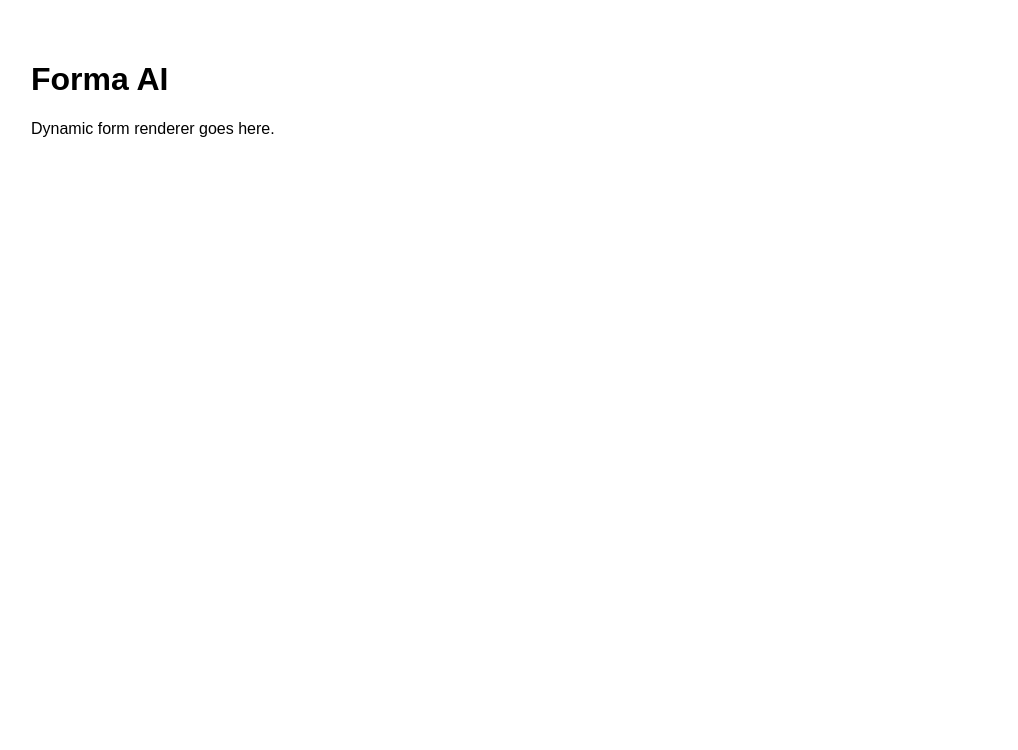
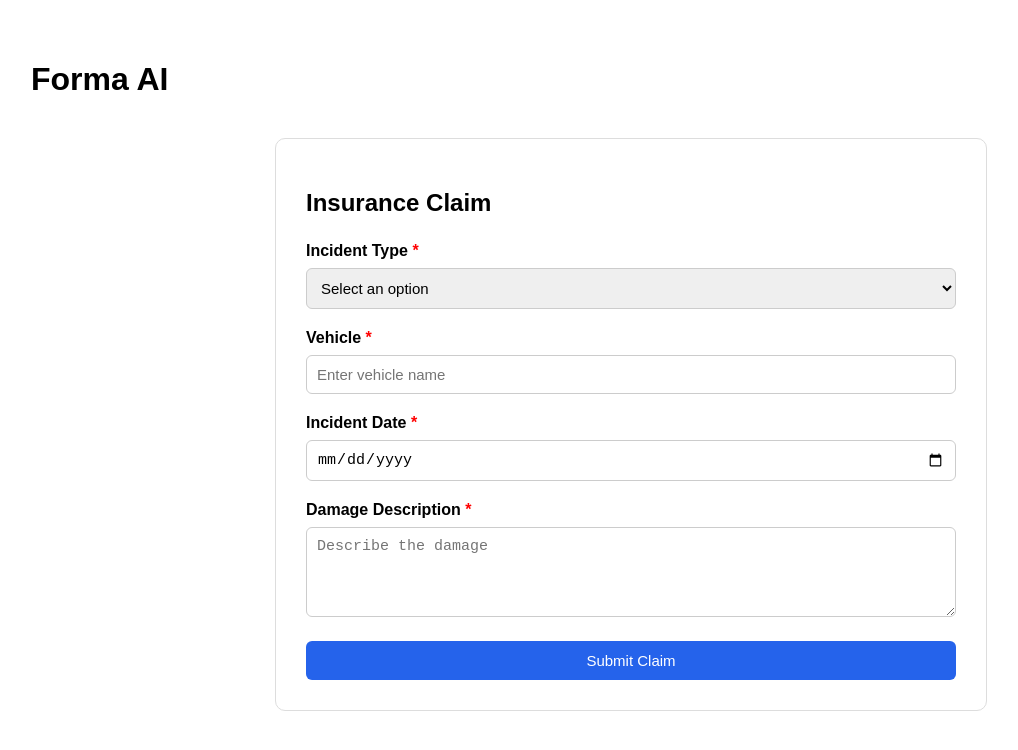
Before and after one commit to Darkstar080/forma-ai, a React (Vite) app in the folder apps/client/: page / in a window 1280 px wide. Shown: the top 750 px of the page, without its empty margins (9-1027 px from the left). Built offline with nearby package versions, Linux system fonts and the light colour scheme.

Commit message:
feat: add dynamic form renderer

```diff
--- a/apps/client/src/App.jsx
+++ b/apps/client/src/App.jsx
@@ -1,12 +1,14 @@
 // TODO Week 1: DynamicFormRenderer component - fetches JSON schema, renders fields
 // TODO Week 2: MagicInput component - free-text box + loading state for AI extraction
 // TODO Week 3: wire extraction output into React Hook Form fields
+
+import DynamicFormRenderer from "./components/DynamicFormRenderer/DynamicFormRenderer";
 
 function App() {
   return (
     <div style={{ padding: "2rem", fontFamily: "sans-serif" }}>
       <h1>Forma AI</h1>
-      <p>Dynamic form renderer goes here.</p>
+      <DynamicFormRenderer />
     </div>
   );
 }
--- /dev/null
+++ b/apps/client/src/components/DynamicFormRenderer/DynamicFormRenderer.css
@@ -0,0 +1,52 @@
+.dynamic-form {
+  max-width: 650px;
+  margin: 40px auto;
+  padding: 30px;
+  border: 1px solid #ddd;
+  border-radius: 10px;
+  background: #fff;
+}
+
+.dynamic-form h2 {
+  margin-bottom: 25px;
+}
+
+.form-field {
+  margin-bottom: 20px;
+}
+
+.form-field label {
+  display: block;
+  margin-bottom: 8px;
+  font-weight: 600;
+}
+
+.form-field label span {
+  color: red;
+}
+
+.form-field input,
+.form-field select,
+.form-field textarea {
+  width: 100%;
+  padding: 10px;
+  box-sizing: border-box;
+  border: 1px solid #ccc;
+  border-radius: 6px;
+  font-size: 15px;
+}
+
+.form-field textarea {
+  resize: vertical;
+}
+
+.dynamic-form button {
+  width: 100%;
+  padding: 11px;
+  border: none;
+  border-radius: 6px;
+  background: #2563eb;
+  color: white;
+  cursor: pointer;
+  font-size: 15px;
+}
--- /dev/null
+++ b/apps/client/src/components/DynamicFormRenderer/DynamicFormRenderer.jsx
@@ -0,0 +1,113 @@
+import "./DynamicFormRenderer.css";
+
+const formSchema = {
+  title: "Insurance Claim",
+  fields: [
+    {
+      name: "incidentType",
+      label: "Incident Type",
+      type: "select",
+      required: true,
+      options: [
+        "Accident",
+        "Animal Collision",
+        "Theft",
+        "Weather Damage",
+      ],
+    },
+    {
+      name: "vehicle",
+      label: "Vehicle",
+      type: "text",
+      required: true,
+      placeholder: "Enter vehicle name",
+    },
+    {
+      name: "incidentDate",
+      label: "Incident Date",
+      type: "date",
+      required: true,
+    },
+    {
+      name: "description",
+      label: "Damage Description",
+      type: "textarea",
+      required: true,
+      placeholder: "Describe the damage",
+    },
+  ],
+};
+
+function DynamicFormRenderer() {
+  const renderField = (field) => {
+    switch (field.type) {
+      case "text":
+        return (
+          <input
+            type="text"
+            name={field.name}
+            placeholder={field.placeholder}
+            required={field.required}
+          />
+        );
+
+      case "date":
+        return (
+          <input
+            type="date"
+            name={field.name}
+            required={field.required}
+          />
+        );
+
+      case "textarea":
+        return (
+          <textarea
+            name={field.name}
+            placeholder={field.placeholder}
+            required={field.required}
+            rows={4}
+          />
+        );
+
+      case "select":
+        return (
+          <select name={field.name} required={field.required}>
+            <option value="">Select an option</option>
+
+            {field.options?.map((option) => (
+              <option key={option} value={option}>
+                {option}
+              </option>
+            ))}
+          </select>
+        );
+
+      default:
+        return null;
+    }
+  };
+
+  return (
+    <div className="dynamic-form">
+      <h2>{formSchema.title}</h2>
+
+      <form>
+        {formSchema.fields.map((field) => (
+          <div className="form-field" key={field.name}>
+            <label htmlFor={field.name}>
+              {field.label}
+              {field.required && <span> *</span>}
+            </label>
+
+            {renderField(field)}
+          </div>
+        ))}
+
+        <button type="submit">Submit Claim</button>
+      </form>
+    </div>
+  );
+}
+
+export default DynamicFormRenderer;
```
